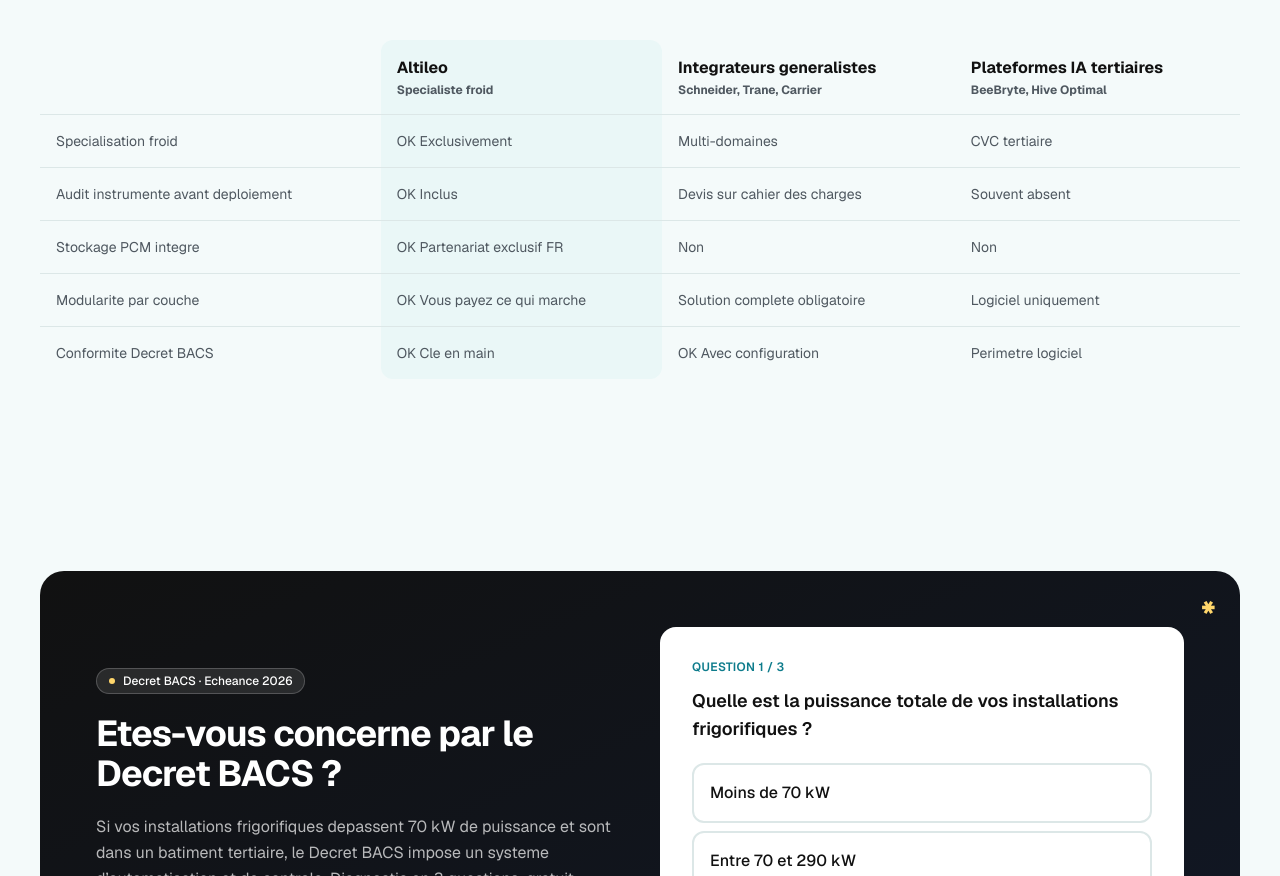
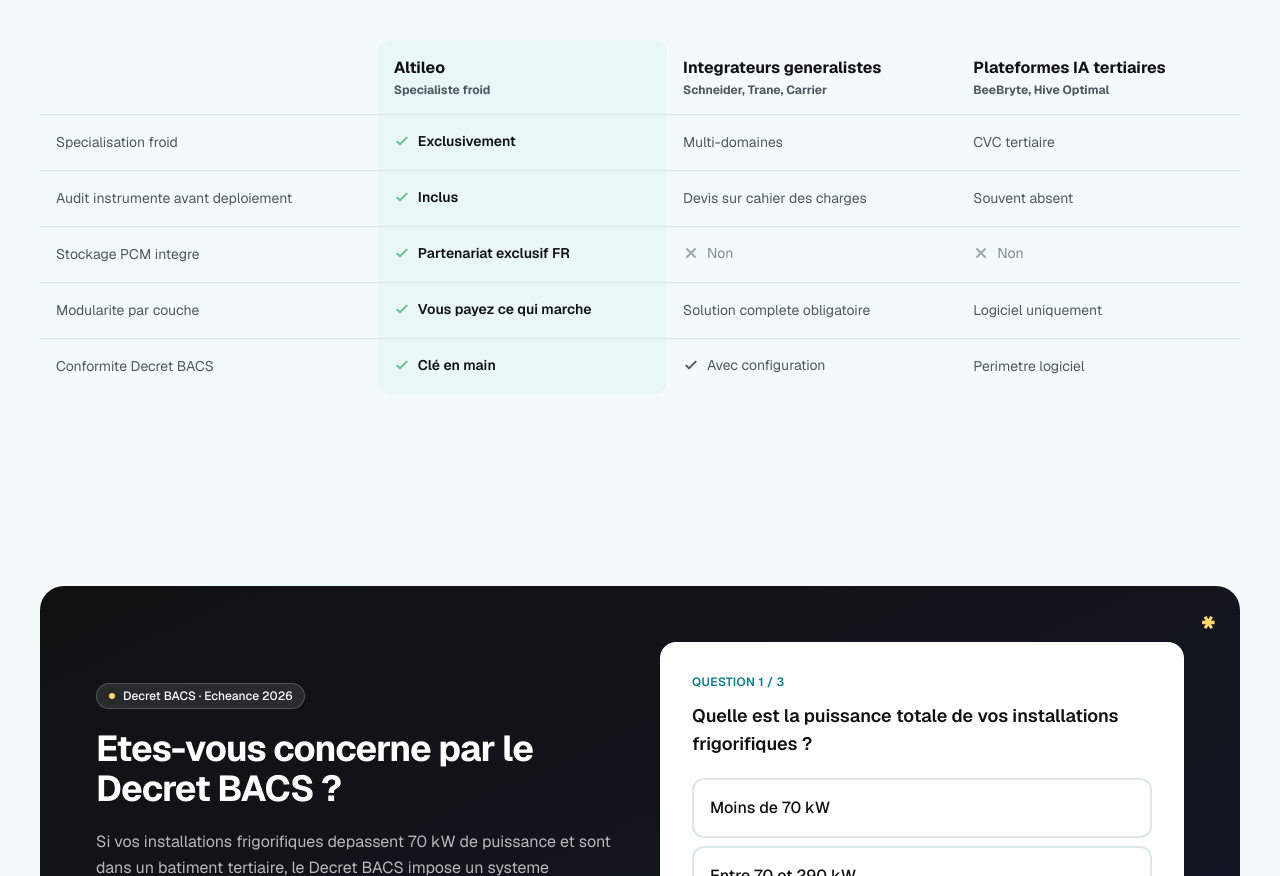
Before and after one commit to altileo/altileo, a Next.js app: page / in a window 1280 px wide. Shown: the part 6620-7496 px from the top of the page. Built offline with nearby package versions, Linux system fonts and the light colour scheme; no server answers.

Commit message:
feat: comparison table avec checkmarks SVG

```diff
--- a/src/components/sections/Comparison.tsx
+++ b/src/components/sections/Comparison.tsx
@@ -2,11 +2,69 @@ import { Container } from '@/components/ui/Container';
 import { comparison } from '@/lib/content';
 import { cn } from '@/lib/cn';
 
-function formatCell(value: string, highlighted: boolean): string {
-  if (highlighted && value.startsWith('✓')) {
-    return 'text-success font-semibold';
+// Cells that mean a clear yes for the highlighted column
+const positiveValues = new Set([
+  'Exclusivement',
+  'Inclus',
+  'Partenariat exclusif FR',
+  'Vous payez ce qui marche',
+  'Cl\u00e9 en main',
+  'Avec configuration',
+]);
+
+// Cells that mean a clear no
+const negativeValues = new Set(['Non']);
+
+function Cell({ value, highlighted }: { value: string; highlighted: boolean }) {
+  const isPositive = positiveValues.has(value);
+  const isNegative = negativeValues.has(value);
+
+  if (isPositive) {
+    return (
+      <span className="inline-flex items-center gap-2">
+        <svg
+          className={cn(
+            'w-4 h-4 flex-shrink-0',
+            highlighted ? 'text-success' : 'text-muted',
+          )}
+          fill="none"
+          viewBox="0 0 24 24"
+          stroke="currentColor"
+          strokeWidth={3}
+          aria-hidden="true"
+        >
+          <path strokeLinecap="round" strokeLinejoin="round" d="M5 13l4 4L19 7" />
+        </svg>
+        <span
+          className={cn(
+            highlighted ? 'text-ink font-semibold' : 'text-muted',
+          )}
+        >
+          {value}
+        </span>
+      </span>
+    );
   }
-  return 'text-muted';
+
+  if (isNegative) {
+    return (
+      <span className="inline-flex items-center gap-2">
+        <svg
+          className="w-4 h-4 flex-shrink-0 text-muted/50"
+          fill="none"
+          viewBox="0 0 24 24"
+          stroke="currentColor"
+          strokeWidth={3}
+          aria-hidden="true"
+        >
+          <path strokeLinecap="round" strokeLinejoin="round" d="M6 18L18 6M6 6l12 12" />
+        </svg>
+        <span className="text-muted/70">{value}</span>
+      </span>
+    );
+  }
+
+  return <span className="text-muted">{value}</span>;
 }
 
 export function Comparison() {
@@ -27,7 +85,7 @@ export function Comparison() {
             <thead>
               <tr className="border-b border-line">
                 <th className="text-left px-4 py-4 text-sm font-medium text-muted">
-                  <span className="sr-only">Critère</span>
+                  <span className="sr-only">Crit\u00e8re</span>
                 </th>
                 {comparison.columns.map((col) => (
                   <th
@@ -37,12 +95,8 @@ export function Comparison() {
                       col.highlighted && 'bg-brand/5 rounded-t-xl',
                     )}
                   >
-                    <div className="font-bold text-ink text-base">
-                      {col.name}
-                    </div>
-                    <div className="text-xs text-muted mt-0.5">
-                      {col.subtitle}
-                    </div>
+                    <div className="font-bold text-ink text-base">{col.name}</div>
+                    <div className="text-xs text-muted mt-0.5">{col.subtitle}</div>
                   </th>
                 ))}
               </tr>
@@ -67,9 +121,7 @@ export function Comparison() {
                             col.highlighted && isLast && 'rounded-b-xl',
                           )}
                         >
-                          <span className={formatCell(value, col.highlighted)}>
-                            {value}
-                          </span>
+                          <Cell value={value} highlighted={col.highlighted} />
                         </td>
                       );
                     })}
--- a/src/lib/content.ts
+++ b/src/lib/content.ts
@@ -117,11 +117,11 @@ export const comparison = {
     { name: 'Plateformes IA tertiaires', subtitle: 'BeeBryte, Hive Optimal', highlighted: false },
   ],
   rows: [
-    { criterion: 'Specialisation froid', values: ['OK Exclusivement', 'Multi-domaines', 'CVC tertiaire'] },
-    { criterion: 'Audit instrumente avant deploiement', values: ['OK Inclus', 'Devis sur cahier des charges', 'Souvent absent'] },
-    { criterion: 'Stockage PCM integre', values: ['OK Partenariat exclusif FR', 'Non', 'Non'] },
-    { criterion: 'Modularite par couche', values: ['OK Vous payez ce qui marche', 'Solution complete obligatoire', 'Logiciel uniquement'] },
-    { criterion: 'Conformite Decret BACS', values: ['OK Cle en main', 'OK Avec configuration', 'Perimetre logiciel'] },
+    { criterion: 'Specialisation froid', values: ['Exclusivement', 'Multi-domaines', 'CVC tertiaire'] },
+    { criterion: 'Audit instrumente avant deploiement', values: ['Inclus', 'Devis sur cahier des charges', 'Souvent absent'] },
+    { criterion: 'Stockage PCM integre', values: ['Partenariat exclusif FR', 'Non', 'Non'] },
+    { criterion: 'Modularite par couche', values: ['Vous payez ce qui marche', 'Solution complete obligatoire', 'Logiciel uniquement'] },
+    { criterion: 'Conformite Decret BACS', values: ['Clé en main', 'Avec configuration', 'Perimetre logiciel'] },
   ],
 };
 
```
